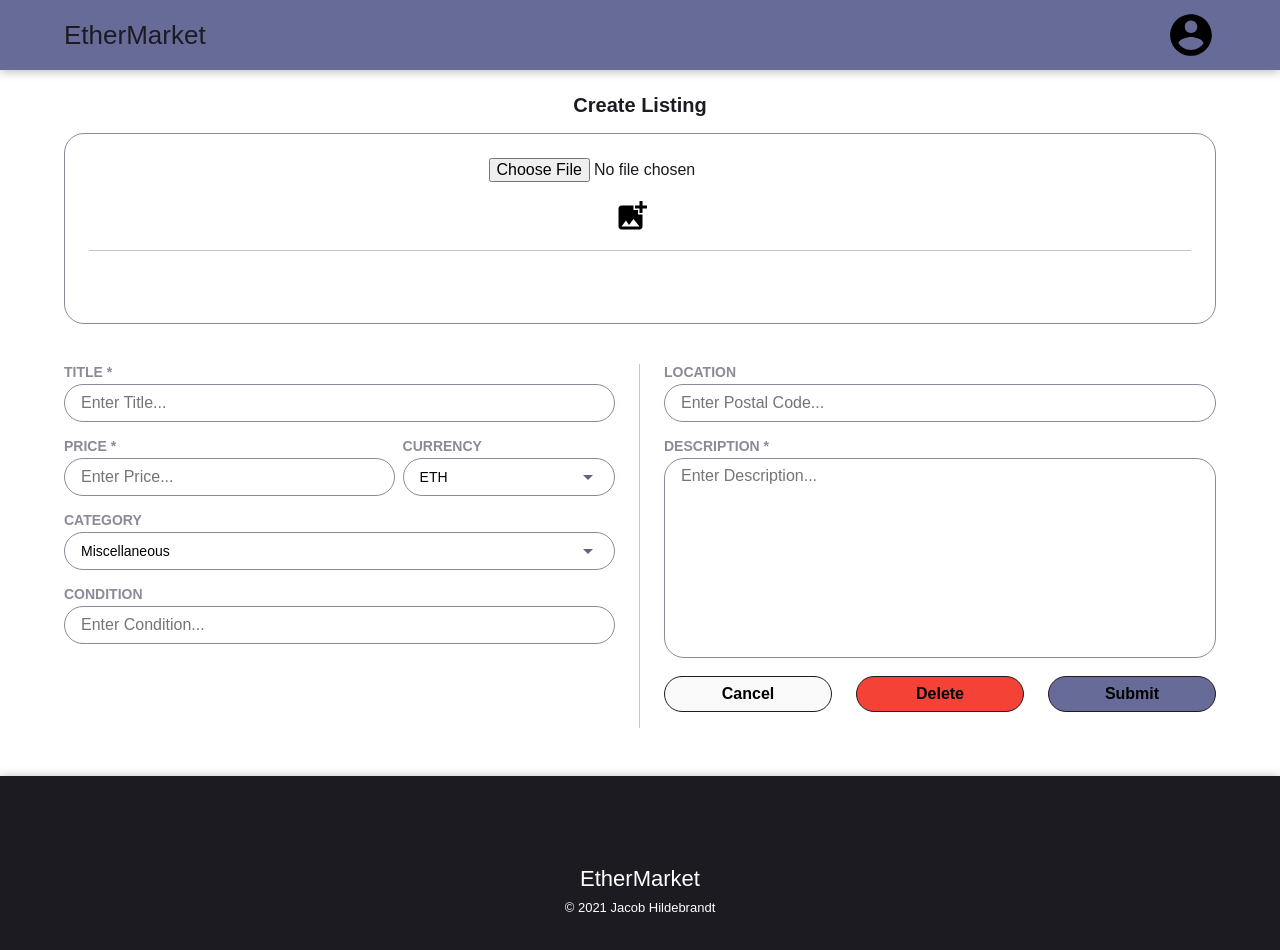
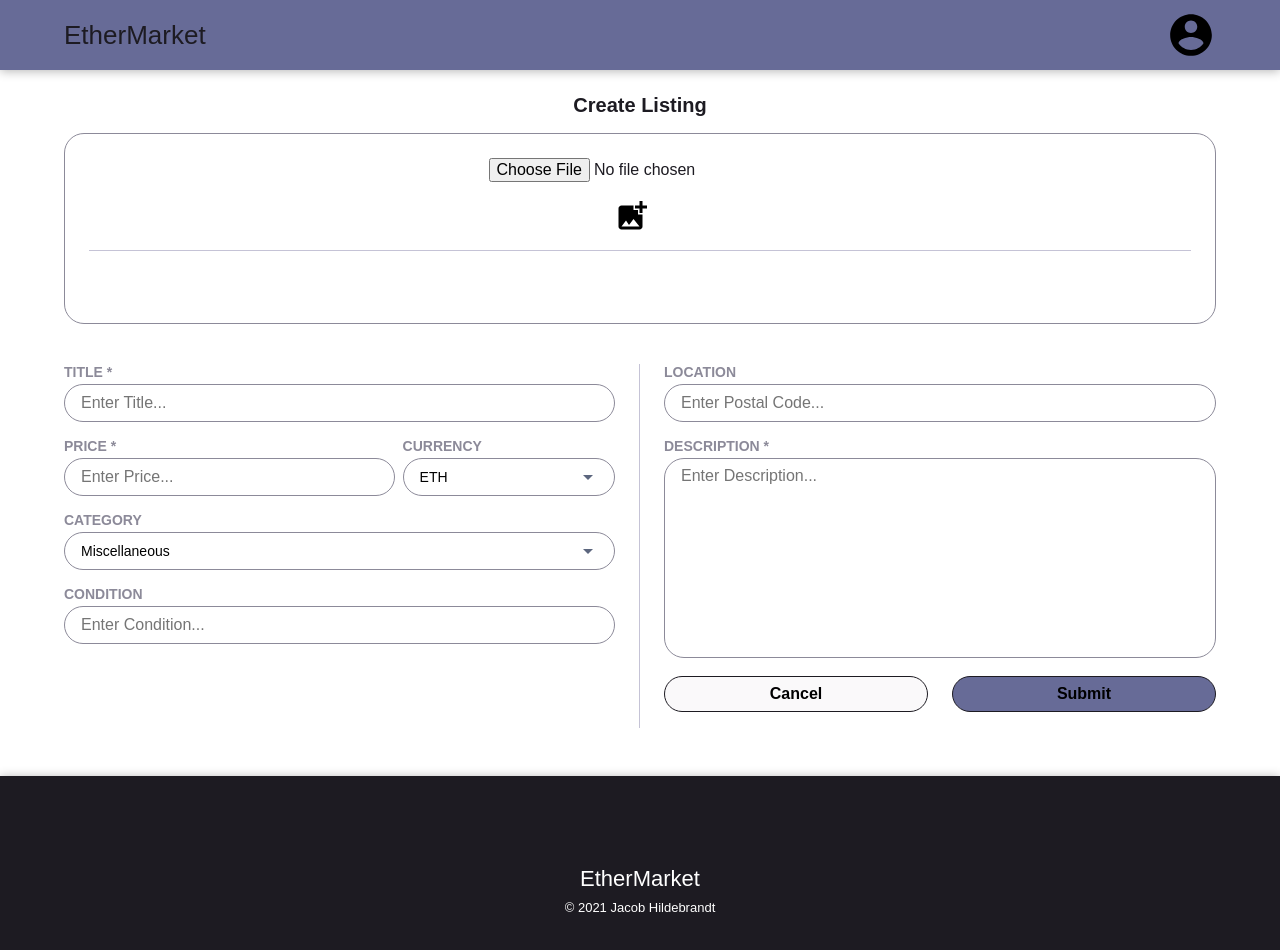
Before and after one commit to JakeHildy/ethermarket-client, a React (Create React App) app: page /create in a window 1280 px wide. Shown: the top 950 px of the page. Built offline with nearby package versions, Linux system fonts and the light colour scheme.

Commit message:
Removed Delete button on create form

```diff
--- a/src/components/molecules/ListingForm/ListingForm.jsx
+++ b/src/components/molecules/ListingForm/ListingForm.jsx
@@ -145,9 +145,11 @@ export class ListingForm extends Component {
             <div className="listing-form__button-cancel">
               <ButtonSecondary label="Cancel" handleClick={handleCancel} />
             </div>
-            <div className="listing-form__button-cancel">
-              <ButtonDanger label="Delete" handleClick={handleDelete} />
-            </div>
+            {handleDelete && (
+              <div className="listing-form__button-cancel">
+                <ButtonDanger label="Delete" handleClick={handleDelete} />
+              </div>
+            )}
             <div className="listing-form__button-create">
               <ButtonPrimary label="Submit" handleClick={this.attemptSubmit} />
             </div>
```
